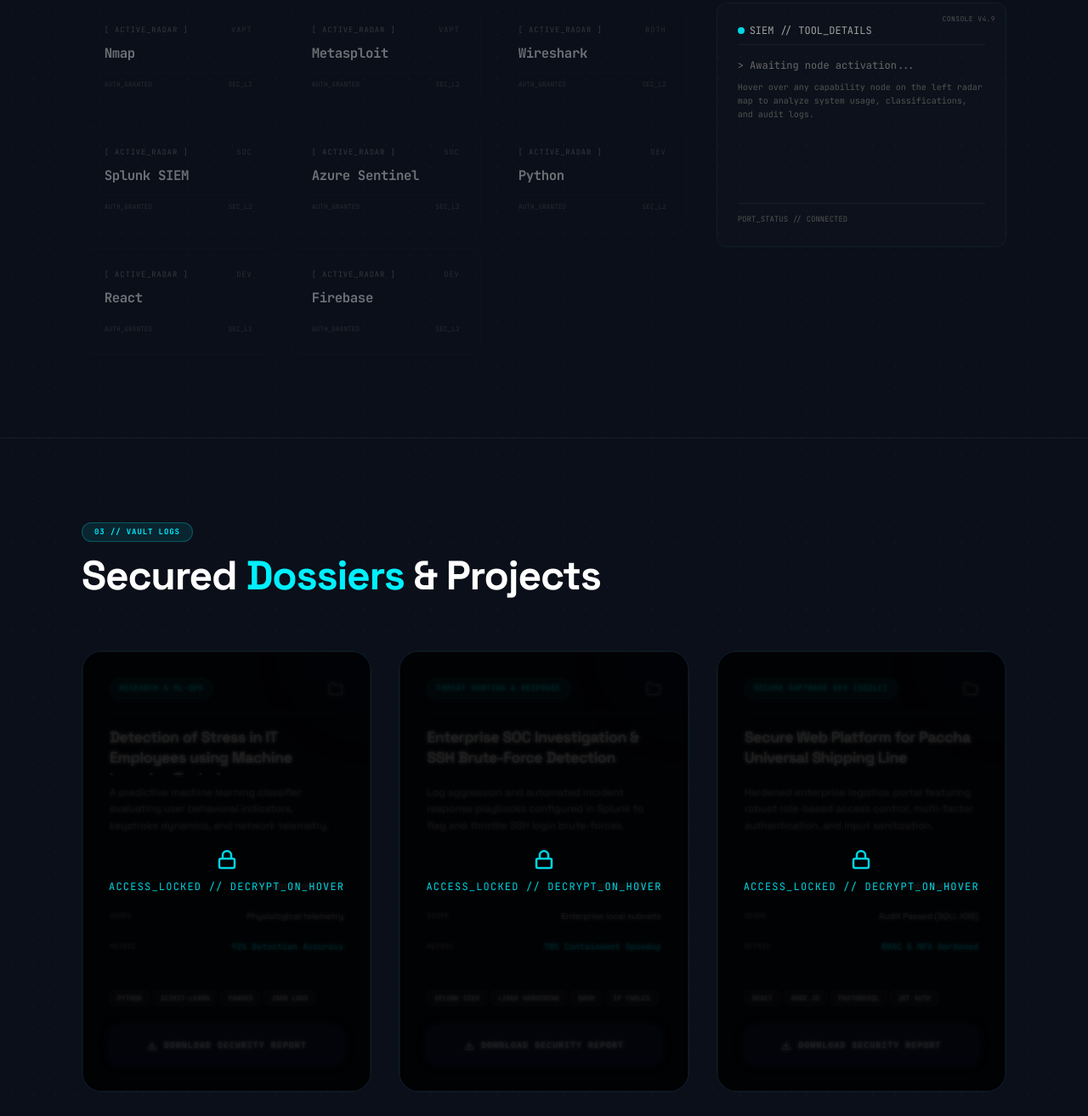
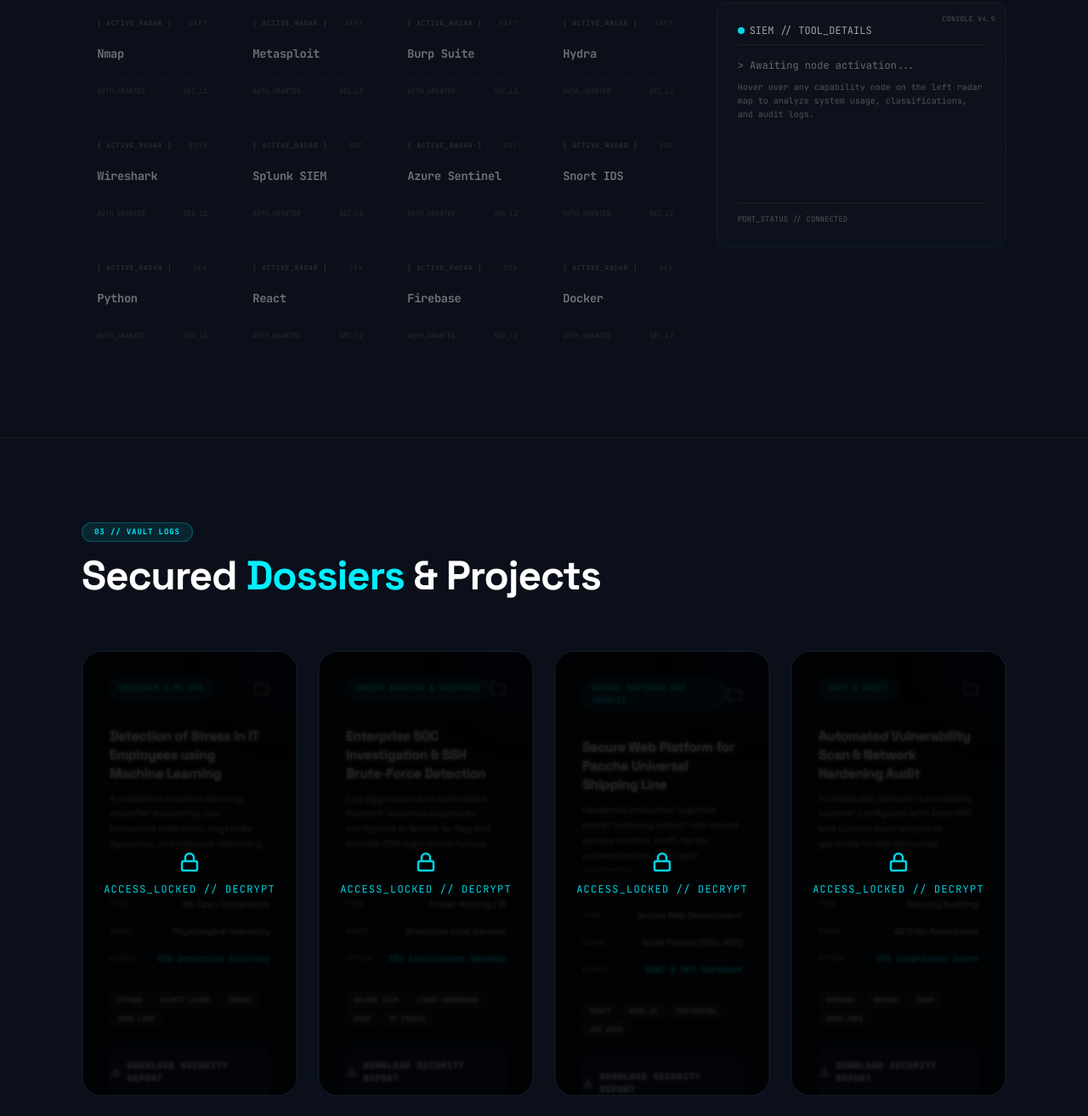
Before and after one commit to rdxkeerthi/portfolio, an Astro site: page / in a window 1280 px wide. Shown: the part 986-2300 px from the top of the page at 85% size. Built offline with nearby package versions, Linux system fonts and the light colour scheme; Astro itself is replaced by a stand-in of ours.

Commit message:
Expand tools, add 4th project, and polish cyber scanlines and laser sweeps

```diff
--- a/src/components/EncryptedProjectCards.jsx
+++ b/src/components/EncryptedProjectCards.jsx
@@ -36,6 +36,18 @@
     scope: 'Audit Passed (SQLi, XSS)',
     metric: 'RBAC & MFA Hardened',
     tech: ['React', 'Node.js', 'PostgreSQL', 'JWT Auth'],
+    pdfLink: '#'
+  },
+  {
+    id: 4,
+    title: 'Automated Vulnerability Scan & Network Hardening Audit',
+    category: 'VAPT & Audit',
+    shortDesc: 'A scheduled network vulnerability scanner configured with OpenVAS and custom bash scripts to generate threat advisories.',
+    type: 'Security Auditing',
+    objective: 'Mitigate Subnet Risks',
+    scope: '42 CVEs Remediated',
+    metric: '99% Compliance Score',
+    tech: ['OpenVAS', 'Nessus', 'Bash', 'Cron Jobs'],
     pdfLink: '#'
   }
 ];
@@ -109,7 +121,7 @@
     <div
       onMouseEnter={() => setHovered(true)}
       onMouseLeave={() => setHovered(false)}
-      className="glass-panel p-6 sm:p-8 rounded-3xl border border-white/5 hover:border-[#00F0FF]/30 hover:shadow-[0_20px_40px_rgba(0,240,255,0.1)] transition-all duration-500 flex flex-col justify-between relative overflow-hidden group h-[520px] bg-black/30"
+      className="glass-panel p-6 sm:p-8 rounded-3xl border border-white/5 hover:border-[#00F0FF]/30 hover:shadow-[0_20px_40px_rgba(0,240,255,0.1)] transition-all duration-500 flex flex-col justify-between relative overflow-hidden group h-[525px] bg-black/30"
     >
       {/* Access Locked Overlay */}
       <div className={`absolute inset-0 bg-black/85 backdrop-blur-[2px] flex flex-col items-center justify-center border border-white/5 pointer-events-none transition-all duration-500 z-20 ${
@@ -120,9 +132,14 @@
             <rect x="3" y="11" width="18" height="11" rx="2" ry="2"/>
             <path d="M7 11V7a5 5 0 0 1 10 0v4"/>
           </svg>
-          <span className="tracking-widest">ACCESS_LOCKED // DECRYPT_ON_HOVER</span>
+          <span className="tracking-widest text-center px-4">ACCESS_LOCKED // DECRYPT</span>
         </div>
       </div>
+
+      {/* Laser line sweep animation */}
+      <div className={`absolute left-0 right-0 h-[2px] bg-gradient-to-r from-transparent via-[#00F0FF] to-transparent pointer-events-none z-10 transition-all duration-500 ${
+        hovered ? 'animate-[sweep_2.5s_infinite_linear]' : 'opacity-0 top-0'
+      }`}></div>
 
       {/* Matrix digital rain simulation inside card */}
       <MatrixRainCanvas active={hovered} />
@@ -143,7 +160,7 @@
           </div>
 
           {/* Title - decrypts on hover */}
-          <h3 className="text-base sm:text-lg font-bold tracking-tight text-white mb-3 leading-snug h-14 overflow-hidden">
+          <h3 className="text-sm sm:text-base font-bold tracking-tight text-white mb-3 leading-snug h-16 overflow-hidden">
             {hovered ? (
               <DecryptText text={project.title} speed={25} className="text-white" />
             ) : (
@@ -152,7 +169,7 @@
           </h3>
 
           {/* Description */}
-          <p className="text-neutral-400 text-xs leading-relaxed mb-6 font-sans h-16 overflow-hidden">
+          <p className="text-neutral-400 text-[11px] leading-relaxed mb-6 font-sans h-20 overflow-hidden">
             {project.shortDesc}
           </p>
 
@@ -161,20 +178,20 @@
             <table className="w-full text-left font-mono text-[10px] border-collapse">
               <tbody>
                 <tr className="border-b border-white/[0.03]">
-                  <td className="py-2.5 text-neutral-500 font-bold uppercase tracking-wider text-[8px]">Type</td>
-                  <td className="py-2.5 text-right font-sans text-neutral-300">
+                  <td className="py-2 text-neutral-500 font-bold uppercase tracking-wider text-[8px]">Type</td>
+                  <td className="py-2 text-right font-sans text-neutral-300">
                     {hovered ? <DecryptText text={project.type} speed={20} /> : project.type}
                   </td>
                 </tr>
                 <tr className="border-b border-white/[0.03]">
-                  <td className="py-2.5 text-neutral-500 font-bold uppercase tracking-wider text-[8px]">Scope</td>
-                  <td className="py-2.5 text-right font-sans text-neutral-300">
+                  <td className="py-2 text-neutral-500 font-bold uppercase tracking-wider text-[8px]">Scope</td>
+                  <td className="py-2 text-right font-sans text-neutral-300">
                     {hovered ? <DecryptText text={project.scope} speed={20} /> : project.scope}
                   </td>
                 </tr>
                 <tr>
-                  <td className="py-2.5 text-neutral-500 font-bold uppercase tracking-wider text-[8px]">Metric</td>
-                  <td className="py-2.5 text-right font-bold text-[#00F0FF]">
+                  <td className="py-2 text-neutral-500 font-bold uppercase tracking-wider text-[8px]">Metric</td>
+                  <td className="py-2 text-right font-bold text-[#00F0FF]">
                     {hovered ? <DecryptText text={project.metric} speed={20} /> : project.metric}
                   </td>
                 </tr>
@@ -185,7 +202,7 @@
 
         <div className="mt-6">
           {/* Tech tags */}
-          <div className="flex flex-wrap gap-1 mb-6">
+          <div className="flex flex-wrap gap-1 mb-6 h-10 overflow-hidden">
             {project.tech.map((t) => (
               <span key={t} className="bg-white/5 border border-white/10 text-neutral-300 font-mono text-[8px] font-bold px-2 py-0.5 rounded-md uppercase">
                 {t}
@@ -217,7 +234,7 @@
 
 export default function EncryptedProjectCards() {
   return (
-    <div className="grid grid-cols-1 md:grid-cols-3 gap-8 items-stretch w-full">
+    <div className="grid grid-cols-1 md:grid-cols-2 lg:grid-cols-4 gap-6 items-stretch w-full">
       {projects.map((project) => (
         <ProjectCard key={project.id} project={project} />
       ))}
--- a/src/components/RadarTechGrid.jsx
+++ b/src/components/RadarTechGrid.jsx
@@ -3,12 +3,16 @@
 const skills = [
   { id: 'nmap', name: 'Nmap', category: 'vapt', desc: 'Network mapper for security auditing & vulnerability assessment' },
   { id: 'metasploit', name: 'Metasploit', category: 'vapt', desc: 'Offensive exploitation framework for penetration testing' },
+  { id: 'burpsuite', name: 'Burp Suite', category: 'vapt', desc: 'Web vulnerability scanner and proxy tool for application security audits' },
+  { id: 'hydra', name: 'Hydra', category: 'vapt', desc: 'Parallelized network login cracker for credential strength verification' },
   { id: 'wireshark', name: 'Wireshark', category: 'both', desc: 'Packet analyzer for network threat analysis & log audits' },
   { id: 'splunk', name: 'Splunk SIEM', category: 'soc', desc: 'Log aggregation & brute-force correlation playbook design' },
   { id: 'sentinel', name: 'Azure Sentinel', category: 'soc', desc: 'Cloud-native SIEM for enterprise anomaly threat detection' },
+  { id: 'snort', name: 'Snort IDS', category: 'soc', desc: 'Open-source intrusion detection system for real-time traffic analysis' },
   { id: 'python', name: 'Python', category: 'dev', desc: 'Security automation scripting & physiological ML model code' },
   { id: 'react', name: 'React', category: 'dev', desc: 'Secure front-end design, JWT integration, and role-based views' },
-  { id: 'firebase', name: 'Firebase', category: 'dev', desc: 'Cloud database, strict security rules, and user MFA auth' }
+  { id: 'firebase', name: 'Firebase', category: 'dev', desc: 'Cloud database, strict security rules, and user MFA auth' },
+  { id: 'docker', name: 'Docker', category: 'dev', desc: 'Containerization platform used for sandbox environments and secure service isolation' }
 ];
 
 export default function RadarTechGrid() {
@@ -17,7 +21,7 @@
   return (
     <div className="grid grid-cols-1 lg:grid-cols-12 gap-8 items-start w-full">
       {/* Node Grid Map */}
-      <div className="lg:col-span-8 grid grid-cols-2 sm:grid-cols-3 gap-4 relative">
+      <div className="lg:col-span-8 grid grid-cols-2 sm:grid-cols-3 md:grid-cols-4 gap-4 relative">
         {skills.map((skill) => {
           const isCurrent = hoveredSkill?.id === skill.id;
           const isRelated = hoveredSkill && (
@@ -32,7 +36,7 @@
               key={skill.id}
               onMouseEnter={() => setHoveredSkill(skill)}
               onMouseLeave={() => setHoveredSkill(null)}
-              className={`relative glass-card p-6 border rounded-2xl cursor-pointer select-none transition-all duration-500 overflow-hidden flex flex-col justify-between h-32 ${
+              className={`relative glass-card p-4 flex flex-col justify-between border rounded-2xl cursor-pointer select-none transition-all duration-500 overflow-hidden h-32 ${
                 isCurrent
                   ? 'border-[#00F0FF] shadow-[0_0_20px_rgba(0,240,255,0.2)] bg-black/80'
                   : isRelated
@@ -51,7 +55,7 @@
               )}
 
               {/* Status Header */}
-              <div className="flex justify-between items-center text-[9px] font-mono tracking-widest text-neutral-500">
+              <div className="flex justify-between items-center text-[8px] font-mono tracking-widest text-neutral-500">
                 <span>[ ACTIVE_RADAR ]</span>
                 <span className={isRelated ? 'text-[#00F0FF]' : 'text-neutral-600'}>
                   {skill.category.toUpperCase()}
@@ -59,7 +63,7 @@
               </div>
 
               {/* Name */}
-              <h3 className="font-mono font-bold text-base tracking-tight text-white mt-2">
+              <h3 className="font-mono font-bold text-sm tracking-tight text-white mt-2">
                 {skill.name}
               </h3>
 
@@ -74,7 +78,7 @@
       </div>
 
       {/* Terminal Readout Sidebar */}
-      <div className="lg:col-span-4 glass-card border border-white/10 p-6 rounded-2xl flex flex-col justify-between h-72 bg-[#0B0F19]/80 relative overflow-hidden">
+      <div className="lg:col-span-4 glass-card border border-white/10 p-6 rounded-2xl flex flex-col justify-between h-72 bg-[#0B0F19]/85 relative overflow-hidden">
         <div className="absolute top-0 right-0 p-3 text-[8px] font-mono text-neutral-600 tracking-wider uppercase select-none">
           Console V4.9
         </div>
--- a/src/layouts/Layout.astro
+++ b/src/layouts/Layout.astro
@@ -36,6 +36,9 @@
 		<meta property="twitter:description" content={description} />
 	</head>
 	<body class="bg-[#0B0F19] text-neutral-100 font-sans min-h-screen selection:bg-[#00F0FF]/25 selection:text-[#00F0FF] antialiased overflow-x-hidden relative">
+
+		<!-- CRT Scanline Filter -->
+		<div class="scanlines"></div>
 
 		<!-- Subtle Static Grid Background -->
 		<div class="cyber-grid"></div>
--- a/src/styles/global.css
+++ b/src/styles/global.css
@@ -17,7 +17,7 @@
 
 /* Custom smooth scrolling and page defaults */
 html {
-  scroll-behavior: initial; /* Lenis handles smooth scroll */
+  scroll-behavior: initial;
   background-color: var(--color-dark-bg);
   color: #f4f4f5;
   overflow-x: hidden;
@@ -40,6 +40,20 @@
 
 ::-webkit-scrollbar-thumb:hover {
   background: rgba(0, 240, 255, 0.4);
+}
+
+/* Subtle CRT Scanline overlay */
+.scanlines {
+  position: fixed;
+  inset: 0;
+  pointer-events: none;
+  z-index: 9999;
+  background: linear-gradient(
+    rgba(11, 15, 25, 0) 50%,
+    rgba(0, 0, 0, 0.1) 50%
+  );
+  background-size: 100% 4px;
+  opacity: 0.8;
 }
 
 /* Cyber grid systems */
@@ -114,6 +128,19 @@
   stroke-dashoffset: 1000;
 }
 
+/* Keyframe for laser scan line */
+@keyframes sweep {
+  0% {
+    top: 0%;
+  }
+  50% {
+    top: 100%;
+  }
+  100% {
+    top: 0%;
+  }
+}
+
 /* Terminal boots and blinking cursors */
 .cursor-blink {
   animation: blink 1s step-end infinite;
```
